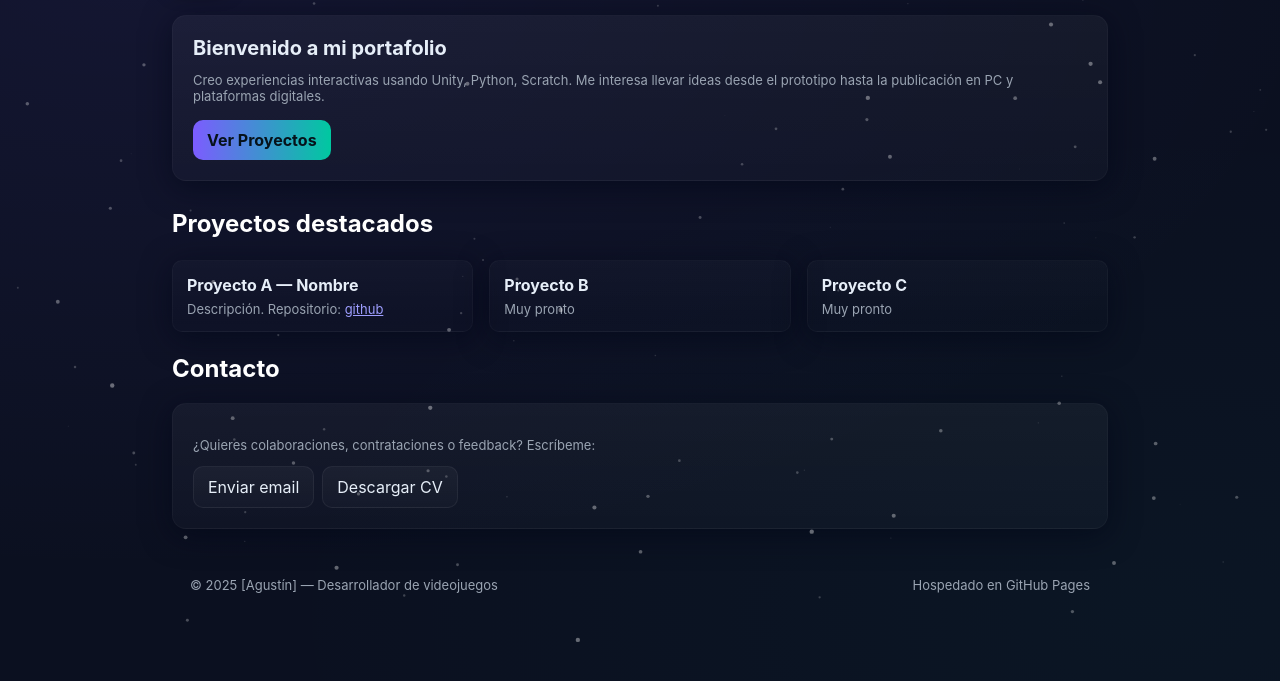
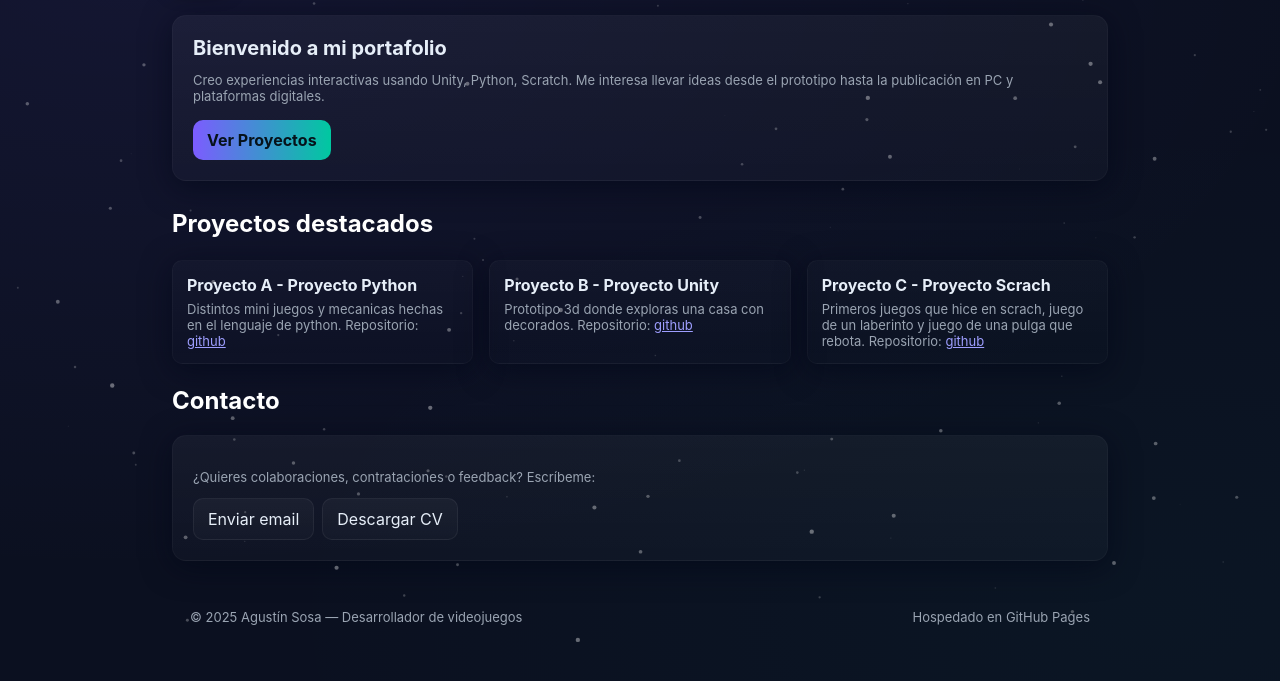
Before and after one commit to agustinsosa158/agustinsosa158.github.io, a plain HTML site: page index.html in a window 1280 px wide. Shown: the part 153-834 px from the top of the page. Drawn offline with Linux system fonts and the light colour scheme.

Commit message:
Update index.html

```diff
--- a/index.html
+++ b/index.html
@@ -3,7 +3,7 @@
 <head>
   <meta charset="utf-8">
   <meta name="viewport" content="width=device-width,initial-scale=1">
-  <title>Bienvenido — Desarrollador de Videojuegos</title>
+  <title>Portfolio de Agustín sosa</title>
   <meta name="description" content="Portafolio de desarrollo de videojuegos: demos, proyectos y contacto.">
   <meta name="keywords" content="videojuegos, desarrollo, programador, Unity, Godot, C#, GDScript, indie, game developer">
   <meta name="author" content="[Agustín sosa]">
@@ -87,16 +87,16 @@
       <h2 style="margin-top:28px">Proyectos destacados</h2>
       <div class="grid">
         <div class="project card">
-          <h3>Proyecto A — Nombre</h3>
-          <p>Descripción. Repositorio: <a href="https://github.com/agustinsosa158/proyecto-a" target="_blank">github</a></p>
+          <h3>Proyecto A - Proyecto Python</h3>
+          <p>Distintos mini juegos y mecanicas hechas en el lenguaje de python. Repositorio: <a href="https://github.com/agustinsosa158/agustinsosa158.github.io/tree/main/Proyecto%20A" target="_blank">github</a></p>
         </div>
         <div class="project card">
-          <h3>Proyecto B</h3>
-          <p>Muy pronto</p>
+          <h3>Proyecto B - Proyecto Unity</h3>
+          <p>Prototipo 3d donde exploras una casa con decorados. Repositorio: <a href="https://github.com/agustinsosa158/agustinsosa158.github.io/tree/main/Proyecto%20B" target="_blank">github</a></p>
         </div>
         <div class="project card">
-          <h3>Proyecto C</h3>
-          <p>Muy pronto</p>
+          <h3>Proyecto C - Proyecto Scrach</h3>
+          <p>Primeros juegos que hice en scrach, juego de un laberinto y juego de una pulga que rebota. Repositorio: <a href="https://github.com/agustinsosa158/agustinsosa158.github.io/tree/main/Proyecto%20C" target="_blank">github</a></p>
         </div>
       </div>
     </section>
@@ -115,7 +115,7 @@
     </section>
 
     <footer>
-      <div class="small-note">© <span id="year"></span> [Agustín] — Desarrollador de videojuegos</div>
+      <div class="small-note">© <span id="year"></span> Agustín Sosa — Desarrollador de videojuegos</div>
       <div class="small-note">Hospedado en GitHub Pages</div>
     </footer>
   </main>
```
